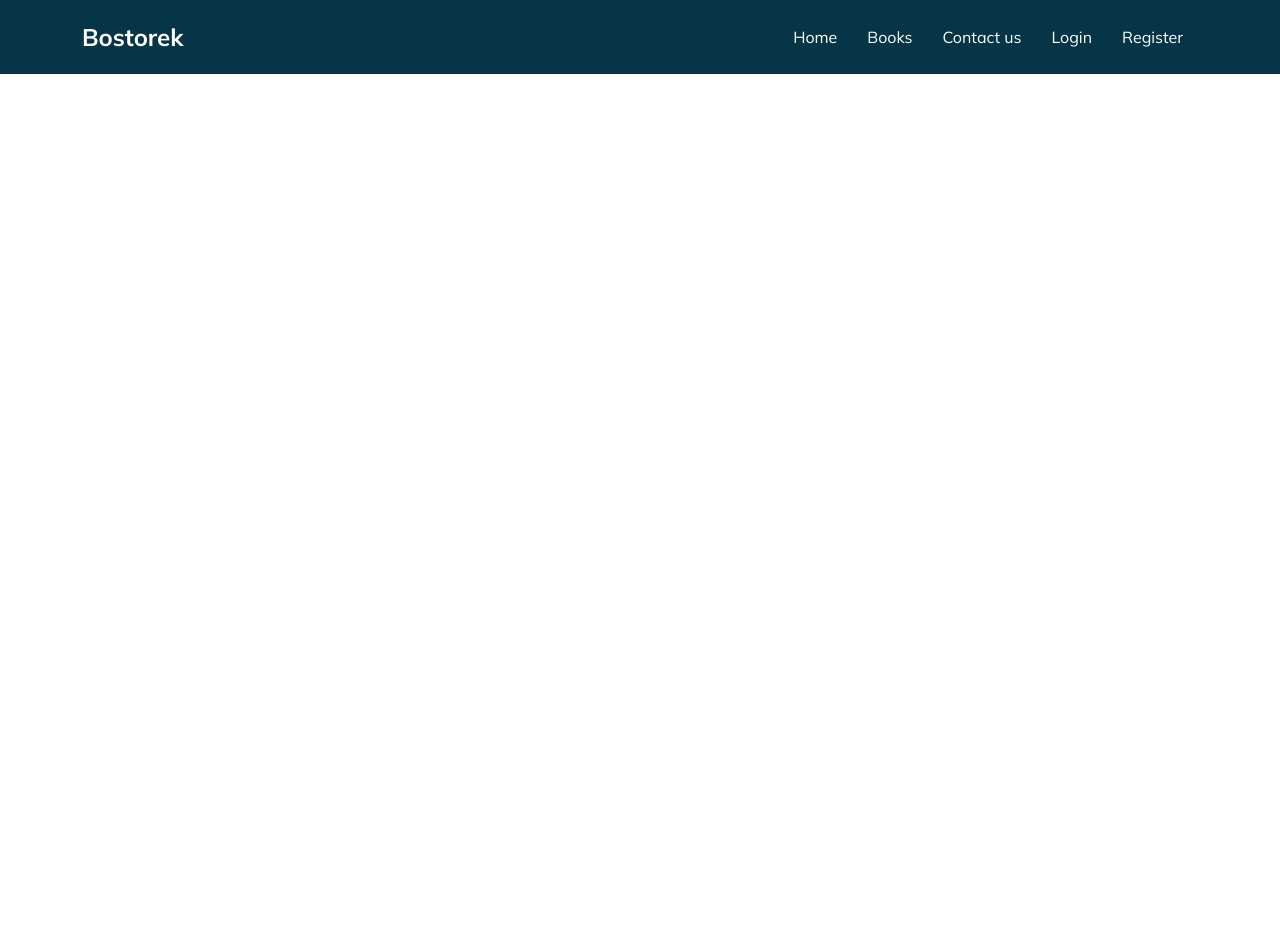
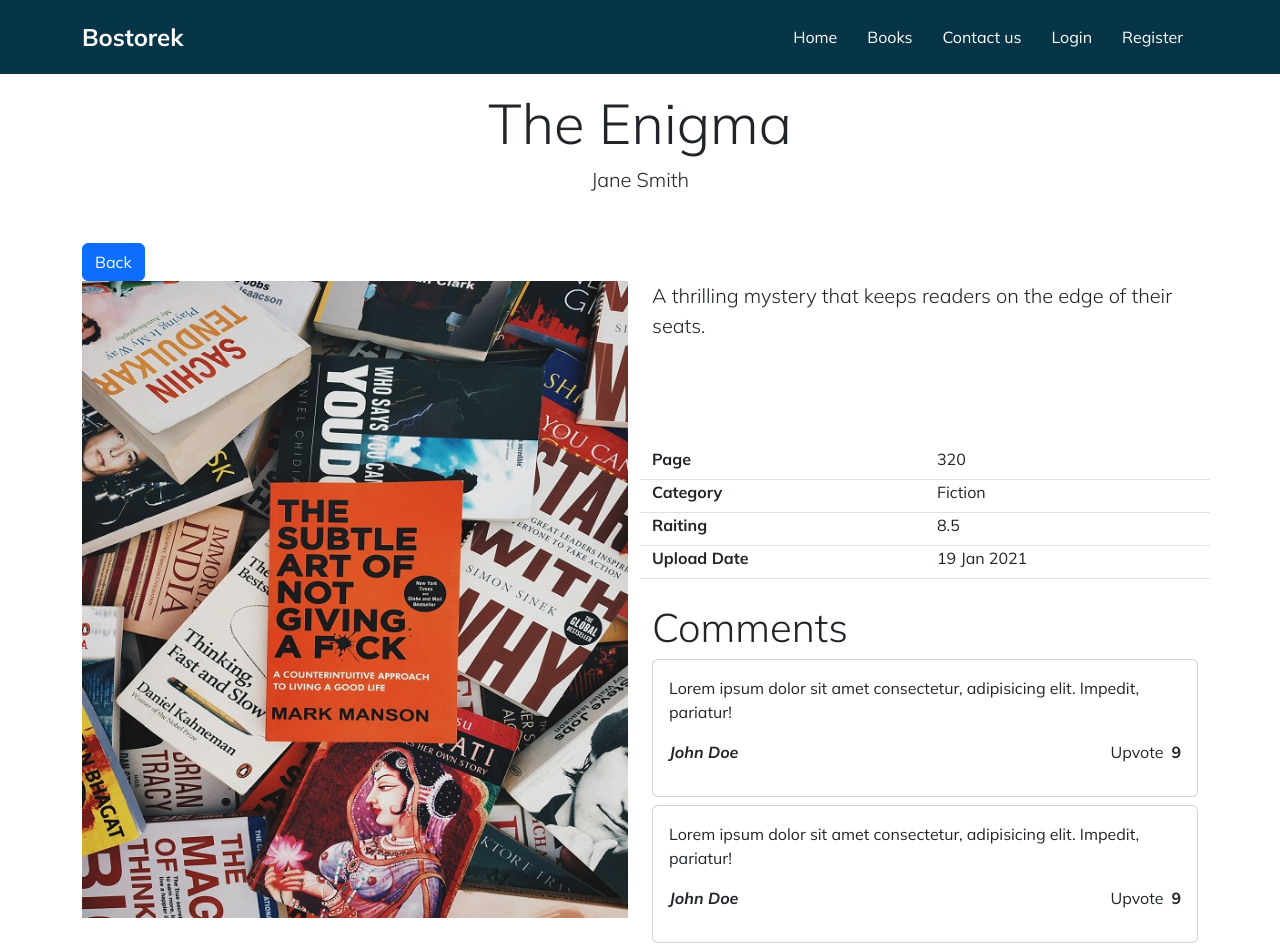
Before and after one commit to M-kemal/mevn-project, a Vue app in the folder frontend/: page /books/1 in a window 1280 px wide. Shown: the top 949 px of the page. Before the commit the page ends 800 px from the top, so only its background shows below. Built offline with nearby package versions, Linux system fonts and the light colour scheme.

Commit message:
book detail create

```diff
--- a/frontend/src/App.vue
+++ b/frontend/src/App.vue
@@ -21,4 +21,7 @@ html,
 body {
   font-family: 'Mulish', sans-serif;
 }
+a {
+  text-decoration: none;
+}
 </style>
--- a/frontend/src/components/BookItem.vue
+++ b/frontend/src/components/BookItem.vue
@@ -9,7 +9,7 @@
       </div>
       <h5 class="card-title mt-3 fw-semibold">{{ book.name }}</h5>
       <p class="card-text">
-        {{ book.description }}
+        {{ truncatedText }}
       </p>
       <div class="d-flex justify-content-between align-items-center">
         <a href="#" class="card-link">Read More</a>
@@ -52,9 +52,20 @@ export default {
       }
     })
 
-    return { ratingBageClass }
+    const truncatedText = computed(() => {
+      if (book.value.description.length > 80) {
+        return book.value.description.slice(0, 80) + '...'
+      }
+      return book.value.description
+    })
+
+    return { ratingBageClass, truncatedText }
   }
 }
 </script>
 
-<style></style>
+<style scoped>
+.card-text {
+  min-height: 70px;
+}
+</style>
--- a/frontend/src/components/BookList.vue
+++ b/frontend/src/components/BookList.vue
@@ -1,12 +1,15 @@
 <template>
   <div class="row">
-    <div class="col-sm-6 col-md-4 col-xl-3 mb-4" v-for="book in books" :key="book.id">
-      <BookItem :book="book" />
+    <div class="col-sm-6 col-md-4 col-xl-3 mb-5" v-for="book in books" :key="book.id">
+      <RouterLink :to="`/books/${book.id}`">
+        <BookItem :book="book" />
+      </RouterLink>
     </div>
   </div>
 </template>
 
 <script>
+import { RouterLink } from 'vue-router'
 import BookItem from './BookItem.vue'
 
 export default {
@@ -21,7 +24,7 @@ export default {
   setup() {
     return {}
   },
-  components: { BookItem }
+  components: { BookItem, RouterLink }
 }
 </script>
 
--- a/frontend/src/components/SectionHeader.vue
+++ b/frontend/src/components/SectionHeader.vue
@@ -10,14 +10,16 @@
 <script>
 export default {
   name: 'SectionHeader',
-  //   props: ['title', 'text'],
+  // props: ['title', 'text'],
   props: {
     title: {
       type: String,
+      default: 'title',
       required: true
     },
     text: {
       type: String,
+      default: 'text',
       required: true
     }
   },
--- a/frontend/src/router/index.js
+++ b/frontend/src/router/index.js
@@ -4,6 +4,7 @@ import BooksView from '../views/BooksView.vue'
 import ContactView from '../views/ContactView.vue'
 import LoginView from '../views/LoginView.vue'
 import RegisterView from '../views/RegisterView.vue'
+import BookDetailView from '../views/BookDetailView.vue'
 
 const router = createRouter({
   history: createWebHistory(import.meta.env.BASE_URL),
@@ -17,6 +18,11 @@ const router = createRouter({
       path: '/books',
       name: 'books',
       component: BooksView
+    },
+    {
+      path: '/books/:id',
+      name: 'book-detail',
+      component: BookDetailView
     },
     {
       path: '/contact',
--- /dev/null
+++ b/frontend/src/views/BookDetailView.vue
@@ -0,0 +1,161 @@
+<template>
+  <div class="container">
+    <SectionHeader v-if="book.name && book.author" :title="book.name" :text="book.author" />
+    <button class="btn btn-primary">Back</button>
+    <div class="row mb-4">
+      <div class="col-lg-6">
+        <img class="card-img-top" src="../../bostorek/images/b_detail.jpg" alt="" />
+      </div>
+      <div class="col-lg-6 details-wrapper">
+        <p class="lead description">
+          {{ book.description }}
+        </p>
+        <div class="mb-4">
+          <div class="row border-bottom pb-2">
+            <div class="col-lg-6">
+              <strong>Page</strong>
+            </div>
+            <div class="col-lg-6">{{ book.page }}</div>
+          </div>
+          <div class="row border-bottom pb-2">
+            <div class="col-lg-6">
+              <strong>Category</strong>
+            </div>
+            <div class="col-lg-6">Fiction</div>
+          </div>
+          <div class="row border-bottom pb-2">
+            <div class="col-lg-6">
+              <strong>Raiting</strong>
+            </div>
+            <div class="col-lg-6">{{ book.rating }}</div>
+          </div>
+          <div class="row border-bottom pb-2">
+            <div class="col-lg-6">
+              <strong>Upload Date</strong>
+            </div>
+            <div class="col-lg-6">{{ book.uploadDate }}</div>
+          </div>
+        </div>
+
+        <div class="comments-section">
+          <h3 class="display-6 mb-6">Comments</h3>
+          <div class="card mb-2">
+            <div class="card-body">
+              <p>Lorem ipsum dolor sit amet consectetur, adipisicing elit. Impedit, pariatur!</p>
+              <div class="d-flex justify-content-between">
+                <p class="fw-bold fst-italic">John Doe</p>
+                <div class="d-flex aling-items-center">
+                  <p>Upvote</p>
+                  <p class="ps-2"><strong>9</strong></p>
+                </div>
+              </div>
+            </div>
+          </div>
+          <div class="card mb-2">
+            <div class="card-body">
+              <p>Lorem ipsum dolor sit amet consectetur, adipisicing elit. Impedit, pariatur!</p>
+              <div class="d-flex justify-content-between">
+                <p class="fw-bold fst-italic">John Doe</p>
+                <div class="d-flex aling-items-center">
+                  <p>Upvote</p>
+                  <p class="ps-2"><strong>9</strong></p>
+                </div>
+              </div>
+            </div>
+          </div>
+          <div class="card mb-2">
+            <div class="card-body">
+              <p>Lorem ipsum dolor sit amet consectetur, adipisicing elit. Impedit, pariatur!</p>
+              <div class="d-flex justify-content-between">
+                <p class="fw-bold fst-italic">John Doe</p>
+                <div class="d-flex aling-items-center">
+                  <p>Upvote</p>
+                  <p class="ps-2"><strong>9</strong></p>
+                </div>
+              </div>
+            </div>
+          </div>
+          <div class="card mb-2">
+            <div class="card-body">
+              <p>Lorem ipsum dolor sit amet consectetur, adipisicing elit. Impedit, pariatur!</p>
+              <div class="d-flex justify-content-between">
+                <p class="fw-bold fst-italic">John Doe</p>
+                <div class="d-flex aling-items-center">
+                  <p>Upvote</p>
+                  <p class="ps-2"><strong>9</strong></p>
+                </div>
+              </div>
+            </div>
+          </div>
+          <div class="card mb-2">
+            <div class="card-body">
+              <p>Lorem ipsum dolor sit amet consectetur, adipisicing elit. Impedit, pariatur!</p>
+              <div class="d-flex justify-content-between">
+                <p class="fw-bold fst-italic">John Doe</p>
+                <div class="d-flex aling-items-center">
+                  <p>Upvote</p>
+                  <p class="ps-2"><strong>9</strong></p>
+                </div>
+              </div>
+            </div>
+          </div>
+          <div class="card mb-2">
+            <div class="card-body">
+              <p>Lorem ipsum dolor sit amet consectetur, adipisicing elit. Impedit, pariatur!</p>
+              <div class="d-flex justify-content-between">
+                <p class="fw-bold fst-italic">John Doe</p>
+                <div class="d-flex aling-items-center">
+                  <p>Upvote</p>
+                  <p class="ps-2"><strong>9</strong></p>
+                </div>
+              </div>
+            </div>
+          </div>
+        </div>
+      </div>
+    </div>
+  </div>
+</template>
+
+<script>
+import SectionHeader from '@/components/SectionHeader.vue'
+import { useRoute } from 'vue-router'
+import db from '@/db.js'
+import { onMounted, ref } from 'vue'
+export default {
+  name: 'BookDetailView',
+  setup() {
+    const book = ref({})
+
+    const route = useRoute()
+
+    const bookId = route.params.id
+
+    onMounted(() => {
+      book.value = db.find((b) => b.id === parseInt(bookId))
+    })
+
+    return { book }
+  },
+  components: { SectionHeader }
+}
+</script>
+
+<style scoped>
+.details-wrapper {
+  max-height: 740px;
+  display: flex;
+  flex-direction: column;
+}
+
+.comments-section {
+  flex-grow: 1;
+  overflow-y: auto;
+}
+
+.description {
+  min-height: 150px;
+  max-height: 250px;
+  overflow-y: auto;
+}
+</style>
--- a/frontend/src/views/BooksView.vue
+++ b/frontend/src/views/BooksView.vue
@@ -18,7 +18,7 @@ export default {
   name: 'BooksView',
   setup() {
     const currentPage = ref(1)
-    const itemsPerPage = ref(4)
+    const itemsPerPage = ref(8)
 
     const totalPages = computed(() => {
       return Math.ceil(books.length / itemsPerPage.value)
```
Also changed, not shown: frontend/bostorek/images/b_detail.jpg (added).
